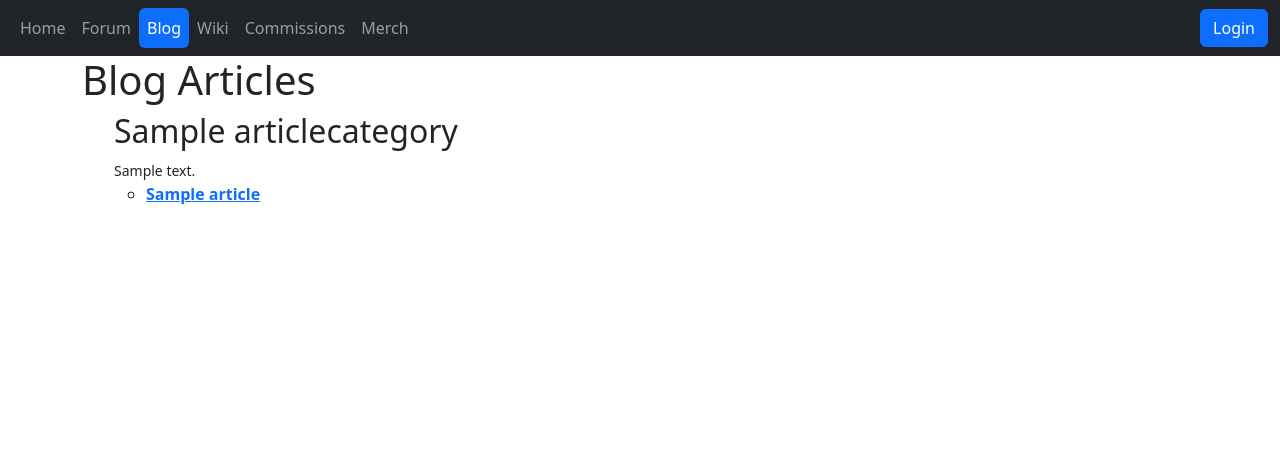
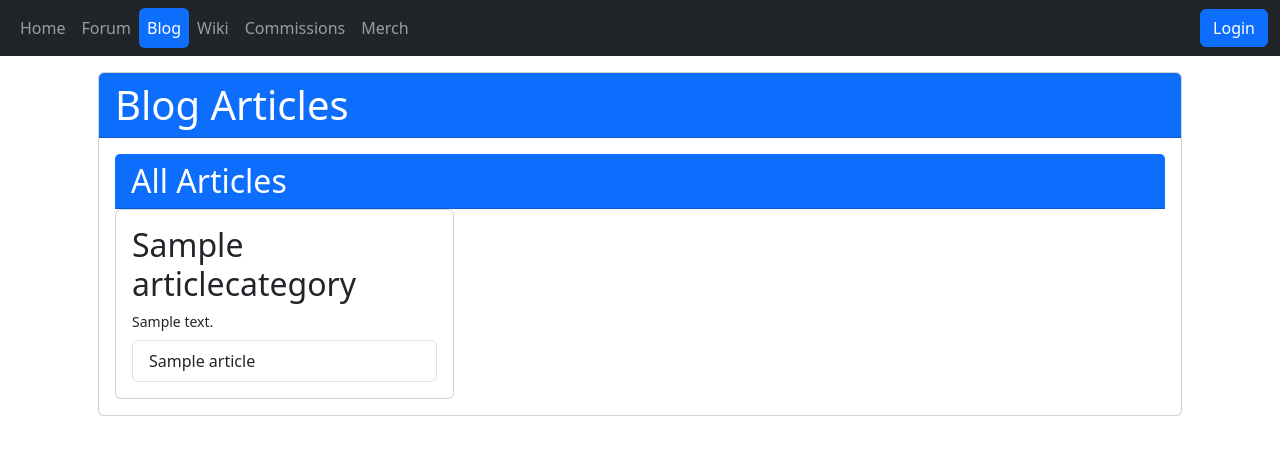
Before and after one commit to pris-matic/hobbysite-CD-3, a Django app: page /blog/articles/ in a window 1280 px wide. Shown: the top 455 px of the page. Run offline with Django 5.2, Linux system fonts and the light colour scheme; tables that the repository leaves empty hold one stand-in row (values such as "Sample post").

Commit message:
Added styling for list and detail views

```diff
--- a/hobbysite/blog/templates/blog/blogArticlesList.html
+++ b/hobbysite/blog/templates/blog/blogArticlesList.html
@@ -1,51 +1,54 @@
 {% extends 'hobbysite/base.html' %}
+{% load static %}
 {% block title %} Blog Articles {% endblock %}
+
 {% block content %}
-    <h1> Blog Articles </h1>
-    {% if request.user.is_authenticated %}
-    <a href="{% url 'blog:article_create' %}"> <button type='button'> Create an Article </button> </a>
-        <h2> Your Articles </h2>
-        {% if request.user.profile.article_set %}
-            {% for category in categories %}
-            <ul>
-                <h2> {{ category.name }} </h2> <small> {{ category.description }} </small>
-                {% for article in category.article_set.all %}
-                    {% if article.author == request.user.profile %}
-                    <ul> <li>
-                        <strong> <a href="{% url 'blog:article' article.pk %}"> {{ article.title }} </a> </strong>
-                    </li> </ul>
-                    {% endif %}
-                {% endfor %}
-            </ul>
-            {% endfor %}
-        {% else %}
-            <p> You haven't written any articles yet. </p>
-        {% endif %}
-        <h2> Other Articles </h2>
+    <section class="card m-3">
+        <h1 class="card-header text-bg-primary"> Blog Articles </h1>
+        <div class="card-body">
+            {% if request.user.is_authenticated %}
+                <a class="btn btn-primary mb-3" href="{% url 'blog:article_create' %}"> Create an Article </a>
+                <h2 class="card-header text-bg-primary"> Your Articles </h2>
+                {% if request.user.profile.article_set.all %}
+                    <div class="list-group mb-4">
+                        {% for article in request.user.profile.article_set.all %}
+                            <a class="list-group-item list-group-item-action" href="{% url 'blog:article' article.pk %}">
+                                {{ article.title }}
+                            </a>
+                        {% endfor %}
+                    </div>
+                {% else %}
+                    <p class="list-group-item"> You haven't written any articles yet. </p>
+                {% endif %}
+                <h2 class="card-header text-bg-primary"> Other Articles </h2>
+
+            {% else %}
+                <h2 class="card-header text-bg-primary"> All Articles </h2>
+            {% endif %}
+
+        <div class="row row-cols-1 row-cols-lg-3 g-3">
         {% for category in categories %}
-        <ul>
-            <h2> {{ category.name }} </h2> <small> {{ category.description }} </small>
-            {% for article in category.article_set.all %}
-                {% if article.author != request.user.profile %}
-                <ul> <li>
-                    <strong> <a href="{% url 'blog:article' article.pk %}"> {{ article.title }} </a> </strong>
-                </li> </ul>
-                {% endif %}
-            {% endfor %}
-        </ul>
+            {% if category.article_set.all %}
+                <div class="col">
+                    <div class="card h-100">
+                        <div class="card-body">
+                        <h2 class="card-title"> {{ category.name }} </h2>
+                        <small class="d-block mb-2"> {{ category.description }} </small>
+                            <div class="list-group">
+                                {% for article in category.article_set.all %}
+                                    {% if not request.user.is_authenticated or article.author != request.user.profile %}
+                                        <a class="list-group-item list-group-item-action" href="{% url 'blog:article' article.pk %}">
+                                            {{ article.title }}
+                                        </a>
+                                    {% endif %}
+                                {% endfor %}
+                            </div>
+                        </div>
+                    </div>
+                </div>
+            {% endif %}
         {% endfor %}
-
-    {% else %}
-        {% for category in categories %}
-        <ul>
-            <h2> {{ category.name }} </h2> <small> {{ category.description }} </small>
-            {% for article in category.article_set.all %}
-                <ul> <li>
-                    <strong> <a href="{% url 'blog:article' article.pk %}"> {{ article.title }} </a> </strong>
-                </li> </ul>
-            {% endfor %}
-        </ul>
-        {% endfor %}
-    {% endif %}
-
+        </div>
+        </div>
+    </section>
 {% endblock %}
```
Also changed, not shown: hobbysite/blog/templates/blog/blogArticle.html (+22 -14 lines).
